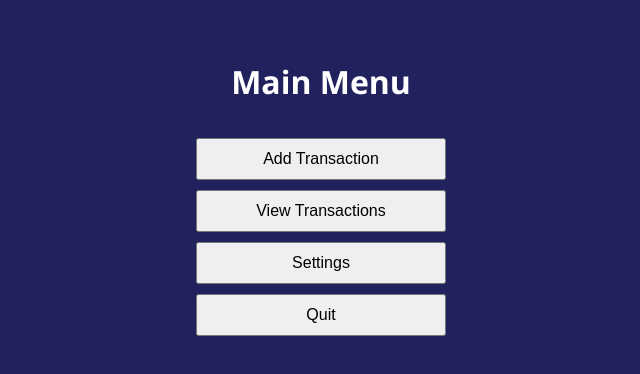
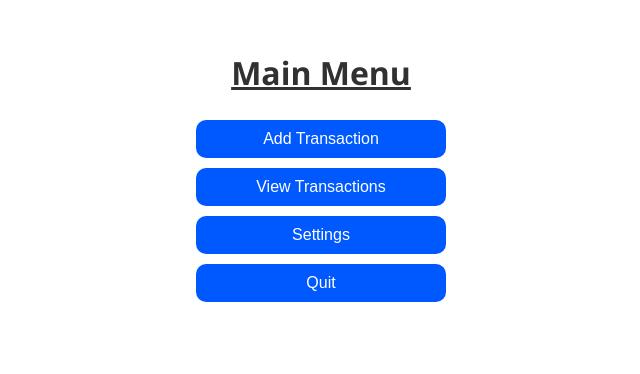
Before and after one commit to LaMoldy/expense_tracker, a Vue app: page /#/ in a window 1280 px wide. Shown: the part 140-514 px from the top of the page, without its empty margins (319-959 px from the left). Built offline with nearby package versions, Linux system fonts and the light colour scheme.

Commit message:
feat: changed colour theme of home page

```diff
--- a/src/App.vue
+++ b/src/App.vue
@@ -26,14 +26,15 @@
 .header {
   font-family: 'Segoe UI', Tahoma, Geneva, Verdana, sans-serif;
   font-size: 2em;
+  line-height: 25px;
+  text-decoration: underline;
   margin-bottom: 25px;
-  color: #ffffff;
+  color: #313131;
 }
 
 #app {
   width: 100vw;
   height: 100vh;
-  background-color: #21215e;
   -webkit-font-smoothing: antialiased;
   -moz-osx-font-smoothing: grayscale;
 }
--- a/src/components/MenuButton.vue
+++ b/src/components/MenuButton.vue
@@ -38,10 +38,15 @@ export default defineComponent({
 button {
   width: 250px;
   padding: 10px;
+  border-radius: 10px;
+  border: 0px solid transparent;
   font-size: 1em;
+  background-color: #0059ff;
+  color: white;
 
   &:hover {
     cursor: pointer;
+    background-color: #3e82ff;
   }
 }
 </style>
```
